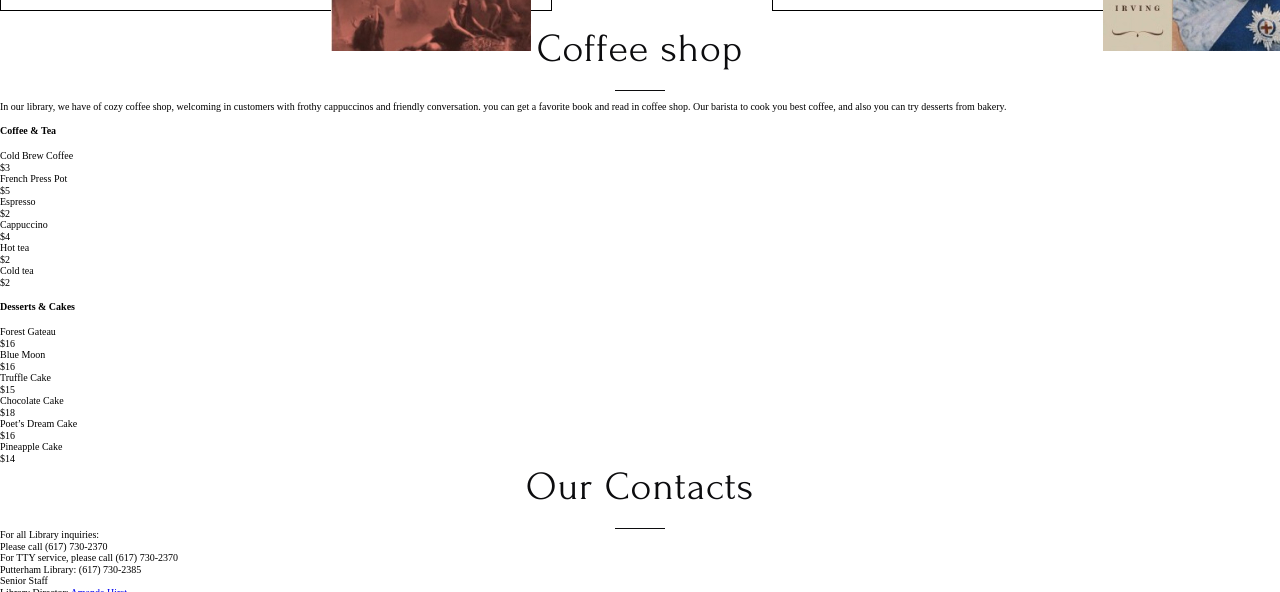
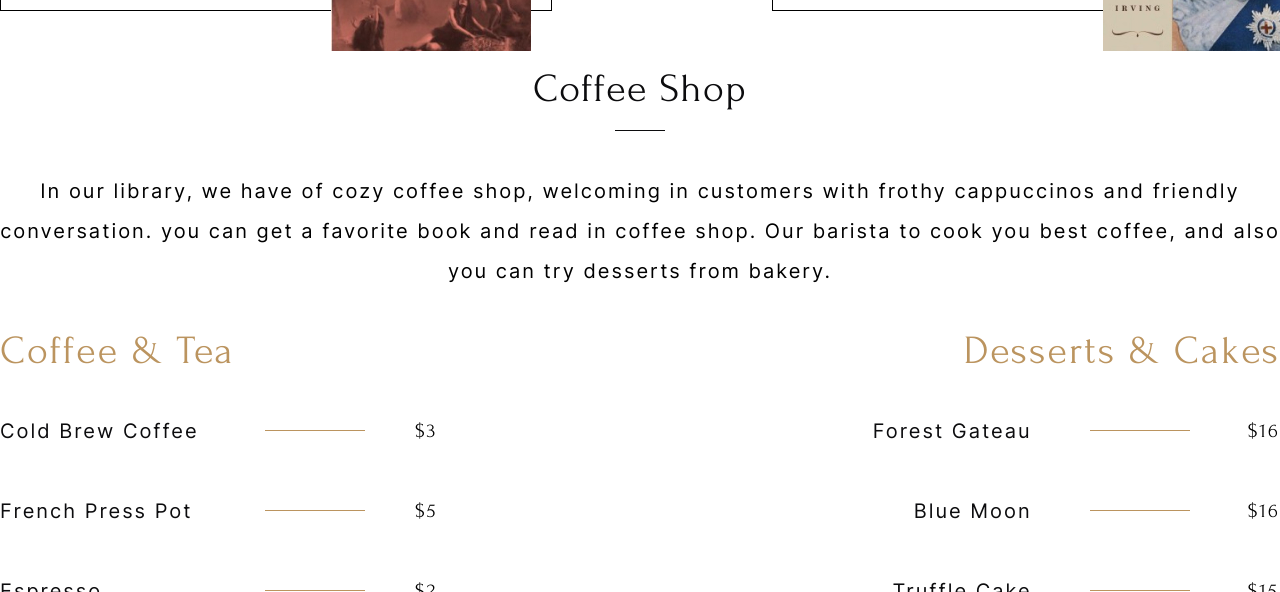
Before and after one commit to anastasia19141918/Library, a website: page index.html in a window 1280 px wide. Shown: the part 2907-3499 px from the top of the page. Drawn offline with Linux system fonts and the light colour scheme.

Commit message:
feat: add shop

```diff
--- a/index.html
+++ b/index.html
@@ -198,7 +198,7 @@
     <section class="shop">
       <div class="wrapper">
         <h3 class="title shop__title">
-          Coffee shop
+          Coffee Shop
         </h3>
         <div class="line"></div>
         <p class="shop__text">
@@ -209,39 +209,39 @@
         <div class="shop__menu">
 
           <div class="shop__drink menu">
-            <h4 class="menu__title">Coffee & Tea </h4>
+            <h4 class="menu__title">Coffee & Tea</h4>
 
-            <div class="menu__desc">
+            <div class="menu__desc menu__desc__coffe">
               <div class="menu__type">Cold Brew Coffee</div>
               <div class="menu__line"></div>
               <div class="menu__price">$3</div>
             </div>
 
-            <div class="menu__desc">
+            <div class="menu__desc menu__desc__coffe">
               <div class="menu__type">French Press Pot</div>
               <div class="menu__line"></div>
               <div class="menu__price">$5</div>
             </div>
 
-            <div class="menu__desc">
+            <div class="menu__desc menu__desc__coffe">
               <div class="menu__type">Espresso</div>
               <div class="menu__line"></div>
               <div class="menu__price">$2</div>
             </div>
 
-            <div class="menu__desc">
+            <div class="menu__desc menu__desc__coffe">
               <div class="menu__type">Cappuccino</div>
               <div class="menu__line"></div>
               <div class="menu__price">$4</div>
             </div>
 
-            <div class="menu__desc">
+            <div class="menu__desc menu__desc__coffe">
               <div class="menu__type">Hot tea</div>
               <div class="menu__line"></div>
               <div class="menu__price">$2</div>
             </div>
 
-            <div class="menu__desc">
+            <div class="menu__desc menu__desc__coffe">
               <div class="menu__type">Cold tea</div>
               <div class="menu__line"></div>
               <div class="menu__price">$2</div>
@@ -251,38 +251,38 @@
           <div class="shop__dessert menu">
             <h4 class="menu__title">Desserts & Cakes</h4>
 
-            <div class="menu__desc">
-              <div class="menu__type">Forest Gateau</div>
+            <div class="menu__desc menu__dessert">
+              <div class="menu__type menu__desc__dessert">Forest Gateau</div>
               <div class="menu__line"></div>
               <div class="menu__price">$16</div>
             </div>
 
-            <div class="menu__desc">
-              <div class="menu__type">Blue Moon</div>
+            <div class="menu__desc menu__dessert">
+              <div class="menu__type menu__desc__dessert">Blue Moon</div>
+              <div class="menu__line "></div>
+              <div class="menu__price">$16</div>
+            </div>
+
+            <div class="menu__desc menu__dessert">
+              <div class="menu__type menu__desc__dessert">Truffle Cake</div>
+              <div class="menu__line"></div>
+              <div class="menu__price">$15</div>
+            </div>
+
+            <div class="menu__desc menu__dessert">
+              <div class="menu__type menu__desc__dessert">Chocolate Cake</div>
+              <div class="menu__line"></div>
+              <div class="menu__price">$18</div>
+            </div>
+
+            <div class="menu__desc menu__dessert">
+              <div class="menu__type menu__desc__dessert">Poet’s Dream Cake</div>
               <div class="menu__line"></div>
               <div class="menu__price">$16</div>
             </div>
 
-            <div class="menu__desc">
-              <div class="menu__type">Truffle Cake</div>
-              <div class="menu__line"></div>
-              <div class="menu__price">$15</div>
-            </div>
-
-            <div class="menu__desc">
-              <div class="menu__type">Chocolate Cake</div>
-              <div class="menu__line"></div>
-              <div class="menu__price">$18</div>
-            </div>
-
-            <div class="menu__desc">
-              <div class="menu__type">Poet’s Dream Cake</div>
-              <div class="menu__line"></div>
-              <div class="menu__price">$16</div>
-            </div>
-
-            <div class="menu__desc">
-              <div class="menu__type">Pineapple Cake</div>
+            <div class="menu__desc menu__dessert">
+              <div class="menu__type menu__desc__dessert">Pineapple Cake</div>
               <div class="menu__line"></div>
               <div class="menu__price">$14</div>
             </div>
--- a/src/sass/component/_favorites.scss
+++ b/src/sass/component/_favorites.scss
@@ -1,5 +1,5 @@
 .favorites {
-  padding: 42px 0px 15px 0px;
+  padding: 42px 0px 55px 0px;
 }
 
 .favorites__title {
@@ -156,6 +156,7 @@ input[type='radio']:checked::after {
   line-height: 1.2rem;
   letter-spacing: 1px;
   background: transparent;
+  cursor: pointer;
 }
 
 //slaider book end
--- /dev/null
+++ b/src/sass/component/_shop.scss
@@ -0,0 +1,78 @@
+.shop__title {
+  letter-spacing: 1.3px;
+}
+
+.shop__text {
+  margin: 0 0 40px 0;
+  padding: 40px 0 0 0;
+  font-family: 'Inter', sans-serif;
+  font-weight: 400;
+  font-size: 2.0rem;
+  letter-spacing: 2px;
+  line-height: 4.0rem;
+  text-align: center;
+}
+
+.shop__menu {
+  display: flex;
+  flex-direction: row;
+  justify-content: space-between;
+}
+
+.menu__title {
+  margin: 0 0 40px 0;
+  font-family: 'Forum', sans-serif;
+  font-weight: 400;
+  font-size: 4.0rem;
+  color: $color-form;
+  line-height: 4.0rem;
+  letter-spacing: 2px;
+}
+
+.menu__desc {
+  margin-bottom: 40px;
+  display: flex;
+  flex-direction: row;
+}
+
+.menu__dessert {
+  gap: 0 58px;
+}
+
+.menu__desc__coffe {
+  gap: 0 50px;
+}
+
+
+.shop__dessert {
+  text-align: right;
+}
+
+.menu__type {
+  width: 215px;
+  font-family: 'Inter', sans-serif;
+  font-size: 2.0rem;
+  font-weight: 400;
+  line-height: 4.0rem;
+  letter-spacing: 2px;
+  color: $color-header-footer;
+}
+
+.menu__line {
+  width: 100px;
+  height: 1px;
+  align-self: center;
+  background-color: $color-form;
+}
+
+.menu__price {
+  font-family: 'Forum', sans-serif;
+  font-weight: 400;
+  font-size: 2.0rem;
+  line-height: 4.0rem;
+  letter-spacing: 2px;
+}
+
+.menu__desc__dessert {
+  text-align: right;
+}
--- a/src/sass/style.scss
+++ b/src/sass/style.scss
@@ -12,3 +12,4 @@
 @import"component/welcome";
 @import"component/about";
 @import"component/favorites";
+@import"component/shop";
```
Also changed, not shown: src/sass/style.css, 1 other file.
